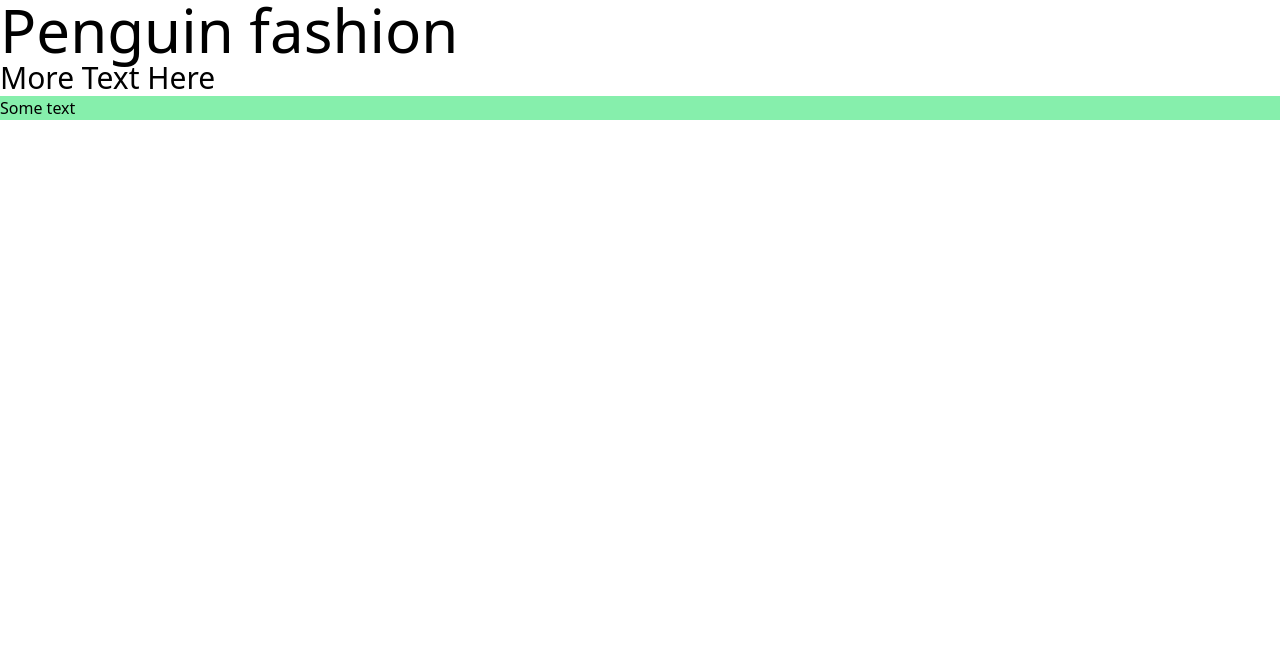
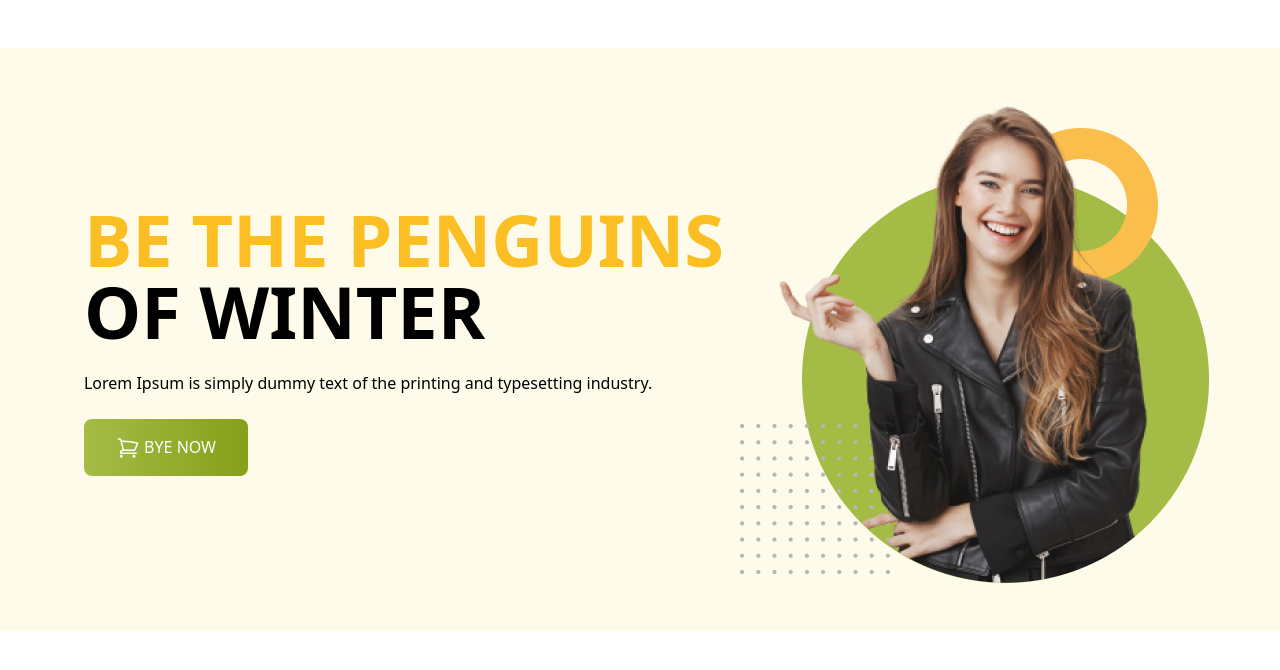
Before and after one commit to mehedihasanjibon/penguin-fashion, a plain HTML site: page index.html in a window 1280 px wide. Drawn offline with nearby package versions, Linux system fonts and the light colour scheme.

Commit message:
banner section done

```diff
--- a/index.html
+++ b/index.html
@@ -12,8 +12,38 @@
 </head>
 <body>
 
-    <h1 class="text-6xl"> Penguin fashion </h1>
-    <h3 class="text-3xl"> More Text Here </h3>
-    <p class="bg-green-300"> Some text </p>
+    <header class="bg-amber-50">
+        <!-- nav section  -->
+
+        <!-- banner section  -->
+        <section class="container mx-auto py-12 md:flex justify-center items-center mt-12">
+            <div class="space-y-6 px-4">
+                <h1 class="text-7xl font-semibold uppercase">
+                    <span class="text-amber-400"> Be the Penguins </span>
+                    <br>
+                    of Winter
+                </h1>
+                <p>
+                    Lorem Ipsum is simply dummy text of the printing and typesetting industry.
+                </p>
+                <button class="text-white py-4 px-8 uppercase bg-gradient-to-r from-[#A4BC46] to-[#85A019] rounded-lg">
+                    <svg xmlns="http://www.w3.org/2000/svg" fill="none" viewBox="0 0 24 24" stroke-width="1.5" stroke="currentColor" class="w-6 h-6 inline">
+                        <path stroke-linecap="round" stroke-linejoin="round" d="M2.25 3h1.386c.51 0 .955.343 1.087.835l.383 1.437M7.5 14.25a3 3 0 00-3 3h15.75m-12.75-3h11.218c1.121-2.3 2.1-4.684 2.924-7.138a60.114 60.114 0 00-16.536-1.84M7.5 14.25L5.106 5.272M6 20.25a.75.75 0 11-1.5 0 .75.75 0 011.5 0zm12.75 0a.75.75 0 11-1.5 0 .75.75 0 011.5 0z" />
+                      </svg>
+                Bye Now </button>
+            </div>
+            <div>
+                <img class="w-3/4 md:w-full" src="images/model.png" alt="">
+            </div>
+        </section>
+    </header>
+
+    <main>
+
+    </main>
+    <Footer>
+
+    </Footer>
+
 </body>
 </html>
```
